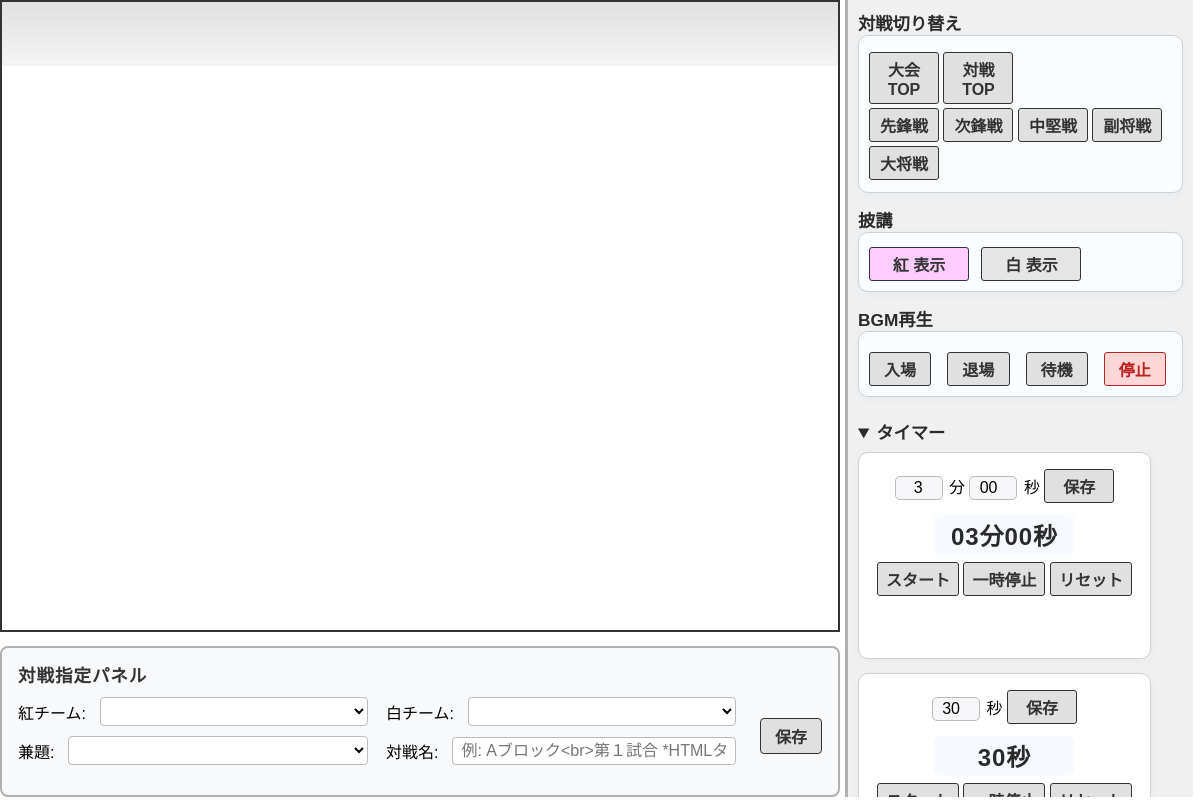
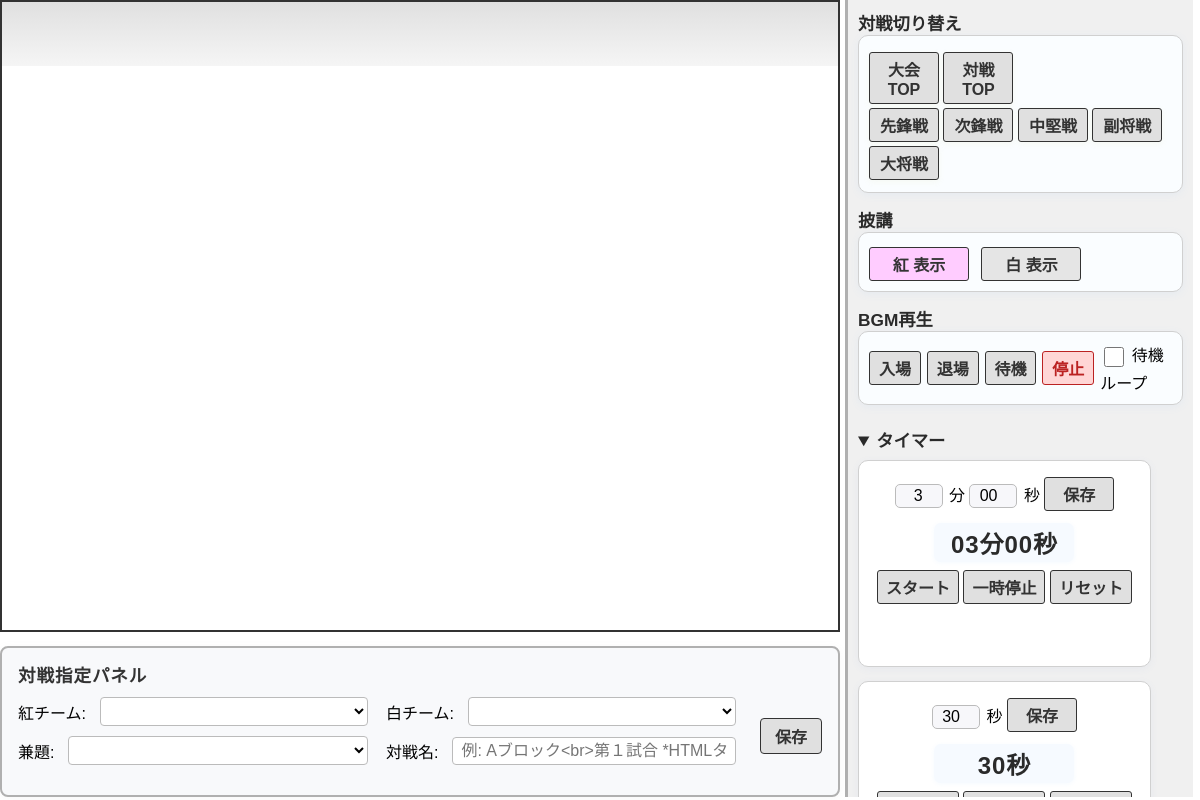
Before and after one commit to blackstraysheep/Kuawase, an Electron app: page home.html in a window 1200 px wide. Drawn offline with Linux system fonts and the light colour scheme; no server answers.

Commit message:
待機リピート機能の実装

```diff
--- a/home.css
+++ b/home.css
@@ -398,20 +398,18 @@ summary {
     display: flex;
     flex-direction: row;
     align-items: center;
-    gap: 10px;
     flex-wrap: nowrap; /* 横並びで折り返さない */
     background: #fafdff;
     border: 1.5px solid #d0d0d0;
     border-radius: 10px;
     box-shadow: 0 2px 8px rgba(120,180,255,0.08);
-    padding: 14px 10px 10px 10px;
+    padding: 10px 10px 10px 10px;
     margin-bottom: 14px;
 }
 #audio-controls .btn,
 #audio-controls button {
     width: 70px;
     margin-right: 6px;
-    margin-bottom: 0;
     background: var(--primary);
     color: var(--grey);
     border: 1px solid var(--grey);
@@ -442,6 +440,17 @@ summary {
     background: #ff8a8a;
     color: #fff;
 }
+#toggle-wait-loop-checkbox {
+    width: 1.5em;
+    height: 1.5em;
+    vertical-align: middle;
+}
+#audio-controls label {
+    font-size: 1em;
+    cursor: pointer;
+    user-select: none;
+}
+
 
 .match-setup-flex {
     display: flex;
--- a/home.html
+++ b/home.html
@@ -36,6 +36,10 @@
             <div class="btn" onclick="audio_out()">退場</div>
             <div class="btn" onclick="audio_wait()">待機</div>
             <button id="stop-bgm-btn">停止</button>
+            <label>
+                <input type="checkbox" id="toggle-wait-loop-checkbox">
+                待機ループ
+            </label>
         </div>
         <div id="timer-controls">
             <details open>
--- a/js/music.js
+++ b/js/music.js
@@ -29,6 +29,9 @@ window.stopBgm = function(fadeMs = 1200) {
     });
 };
 
+// ループ状態管理
+let waitLoopEnabled = false;
+
 // ------- Audio再生 共通関数 --------
 async function playAudioByType(type) {
     let bgm = {};
@@ -58,6 +61,7 @@ async function playAudioByType(type) {
     }
     audio.src = await window.electron.invoke('get-music-file-path', file);
     audio.currentTime = 0;
+    audio.loop = (type === "wait") ? waitLoopEnabled : false;
     audio.play();
 }
 
@@ -76,6 +80,16 @@ function toggleMuteDynamic() {
 
 // ------- 音声排他再生処理 --------
 document.addEventListener('DOMContentLoaded', () => {
+const checkbox = document.getElementById('toggle-wait-loop-checkbox');
+    if (checkbox) {
+        checkbox.checked = waitLoopEnabled;
+        checkbox.onchange = () => {
+            waitLoopEnabled = checkbox.checked;
+            // すでに再生中の待機BGMにも反映
+            const audio = document.getElementById("audio_dynamic_wait");
+            if (audio) audio.loop = waitLoopEnabled;
+        };
+    }
     document.addEventListener('play', (e) => {
         const audios = document.querySelectorAll('audio');
         audios.forEach((audio) => {
```
Also changed, not shown: README-jp.md.
